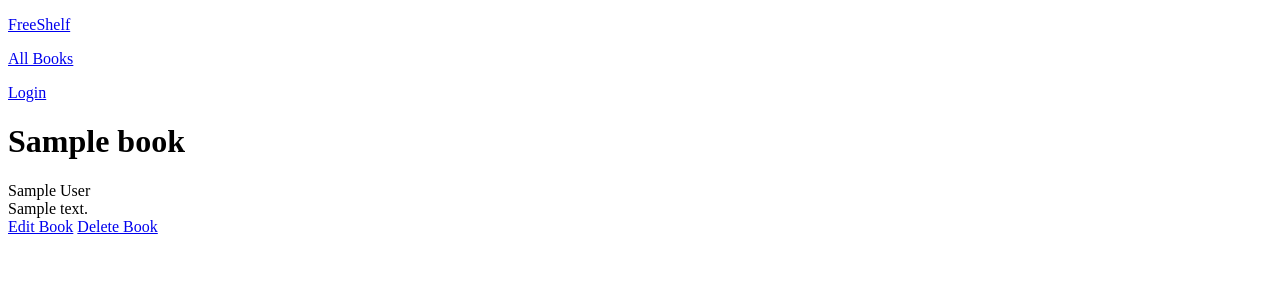
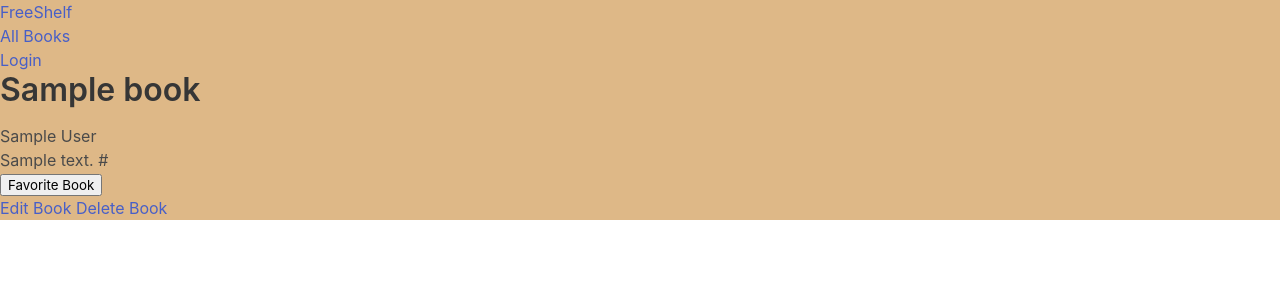
Before and after one commit to Momentum-Team-9/django-freeshelf-andreavaughan, a Django app: page /books/1 in a window 1280 px wide. Shown: the top 300 px of the page. Run offline with Django 3.2, Linux system fonts and the light colour scheme; a user stored in the database is signed in; tables that the repository leaves empty hold one stand-in row (values such as "Sample post"); some libraries are stand-ins or nearby versions.

Commit message:
added js for favorite button

```diff
--- a/books/views.py
+++ b/books/views.py
@@ -1,4 +1,5 @@
 from django.shortcuts import render, redirect, get_object_or_404
+from django.contrib.admin import ModelAdmin
 from .models import User, Category, Book
 from .forms import BookForm
 
@@ -39,7 +40,6 @@ def add_book(request):
         'books/add_book.html',
         {'form': form}
     )
-
 
 def view_book(request, pk):
     book = get_object_or_404(Book, pk=pk)
--- a/django_freeshelf/settings.py
+++ b/django_freeshelf/settings.py
@@ -130,6 +130,10 @@ USE_TZ = True
 
 STATIC_URL = "/static/"
 
+STATICFILES_DIRS = [
+    BASE_DIR / 'static',
+]
+
 # Default primary key field type
 # https://docs.djangoproject.com/en/3.2/ref/settings/#default-auto-field
 
--- /dev/null
+++ b/static/books.js
@@ -0,0 +1,11 @@
+const favoriteBar = document.getElementById('favorite-bar')
+
+function renderFavedIcon(){
+    console.log(favoriteBar)
+    if (favoriteBar.style.display === 'none') {
+        favoriteBar.style.display = ""
+        favoriteBar.style.display = 'block';
+    } else {
+        favoriteBar.style.display = 'none';
+    }
+}
--- /dev/null
+++ b/static/styles.css
@@ -0,0 +1,3 @@
+body {
+    background-color: burlywood;
+}
--- a/templates/base.html
+++ b/templates/base.html
@@ -6,6 +6,10 @@
     <meta charset="UTF-8">
     <meta http-equiv="X-UA-Compatible" content="IE=edge">
     <meta name="viewport" content="width=device-width, initial-scale=1.0">
+    <link rel="stylesheet" href="https://cdn.jsdelivr.net/npm/bulma@0.9.3/css/bulma.min.css">
+    <link rel="stylesheet" href="{% static 'styles.css' %}">
+    <script src="https://kit.fontawesome.com/c9e30def35.js" crossorigin="anonymous"></script>
+    <script src="{% static 'books.js' %}" defer></script>
     <title>FreeShelf</title>
 </head>
 <body class="body">
--- a/templates/books/view_book.html
+++ b/templates/books/view_book.html
@@ -7,6 +7,12 @@
     {{ book.author }}
     <br>
     {{ book.description }}
+    {{ book.url }}
+</div>
+
+<button onclick="renderFavedIcon()">Favorite Book</button>
+<div id="favorite-bar" style="display:none;">
+    <i class="fas fa-heart"></i><p>Favorited</p>
 </div>
 
 <div>
```
